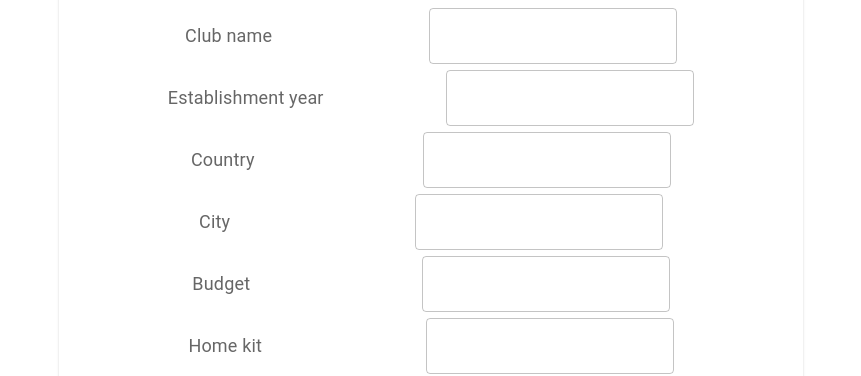
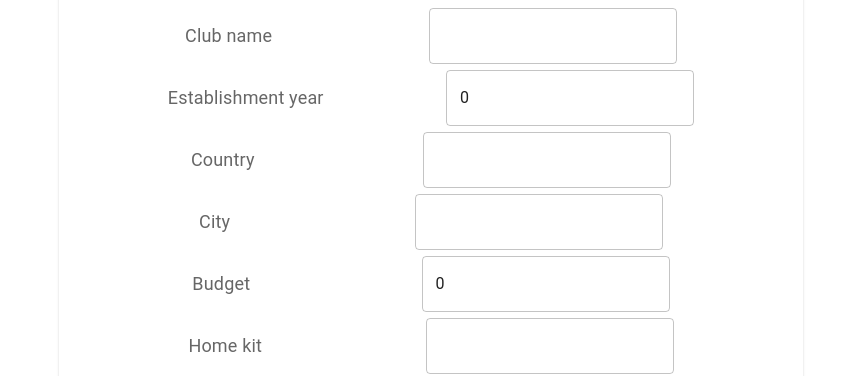
Before and after one commit to UBB-SDI-23/lab-5x-913-groza-vlad, a React (Vite) app in the folder react-frontend/: page /clubs/1/edit in a window 1280 px wide. Shown: the part 245-621 px from the top of the page, without its empty margins (209-1070 px from the left). Built offline with nearby package versions, Linux system fonts and the light colour scheme; no server answers.

Commit message:
Update UpdateClub.tsx

```diff
--- a/react-frontend/src/components/club/UpdateClub.tsx
+++ b/react-frontend/src/components/club/UpdateClub.tsx
@@ -73,6 +73,7 @@ export const UpdateClub = () => {
                             <TextField
                                 id="name"
                                 variant="outlined"
+                                value={club.name}
                                 onChange={(event) => setClub({ ...club, name: event.target.value })}
                             />
                         </Container>
@@ -84,7 +85,7 @@ export const UpdateClub = () => {
                             <TextField
                                 id="establishment_year"
                                 variant="outlined"
-                                // generate the same code for onChange, but can you convert the string to int?
+                                value={club.establishment_year}
                                 onChange={(event) => setClub({ ...club, establishment_year: parseInt(event.target.value) })}
                             />
                         </Container>
@@ -96,6 +97,7 @@ export const UpdateClub = () => {
                             <TextField
                                 id="country"
                                 variant="outlined"
+                                value={club.country}
                                 onChange={(event) => setClub({ ...club, country: event.target.value })}
                             />
                         </Container>
@@ -107,6 +109,7 @@ export const UpdateClub = () => {
                             <TextField
                                 id="city"
                                 variant="outlined"
+                                value={club.city}
                                 onChange={(event) => setClub({ ...club, city: event.target.value })}
                             />
                         </Container>
@@ -118,6 +121,7 @@ export const UpdateClub = () => {
                             <TextField
                                 id="budget"
                                 variant="outlined"
+                                value={club.budget}
                                 onChange={(event) => setClub({ ...club, budget: parseInt(event.target.value) })}
                             />
                         </Container>
@@ -129,6 +133,7 @@ export const UpdateClub = () => {
                             <TextField
                                 id="home_kit"
                                 variant="outlined"
+                                value={club.home_kit}
                                 onChange={(event) => setClub({ ...club, home_kit: event.target.value })}
                             />
                         </Container>
```
